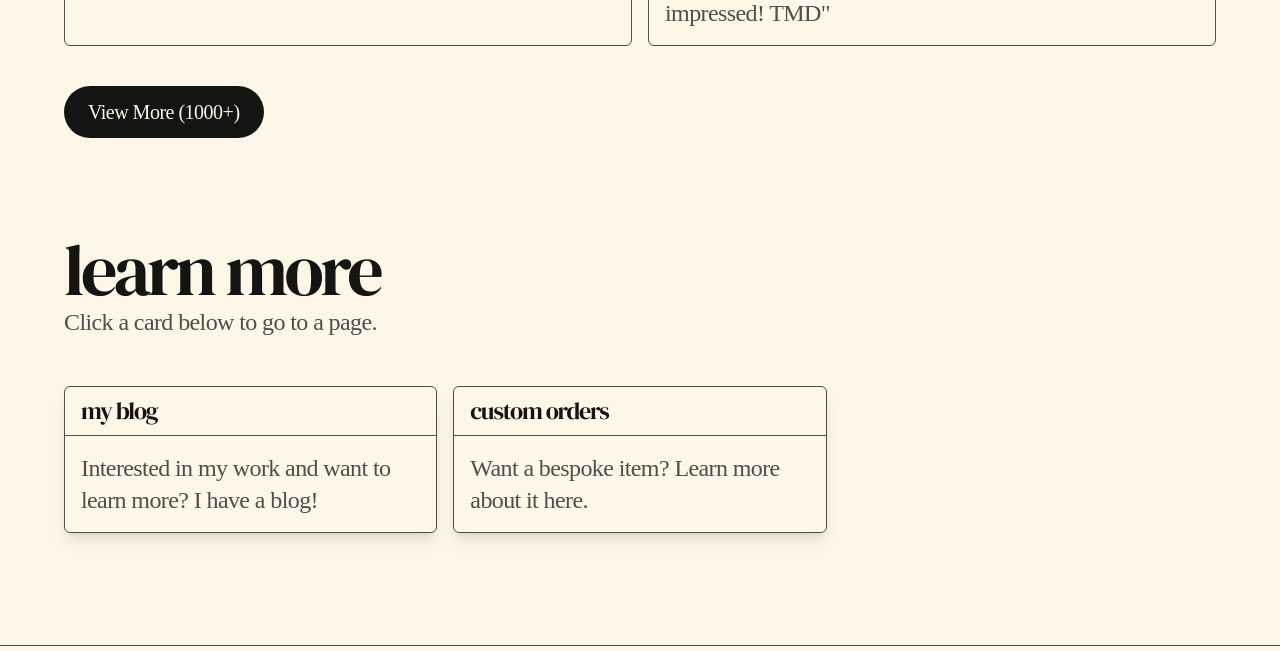
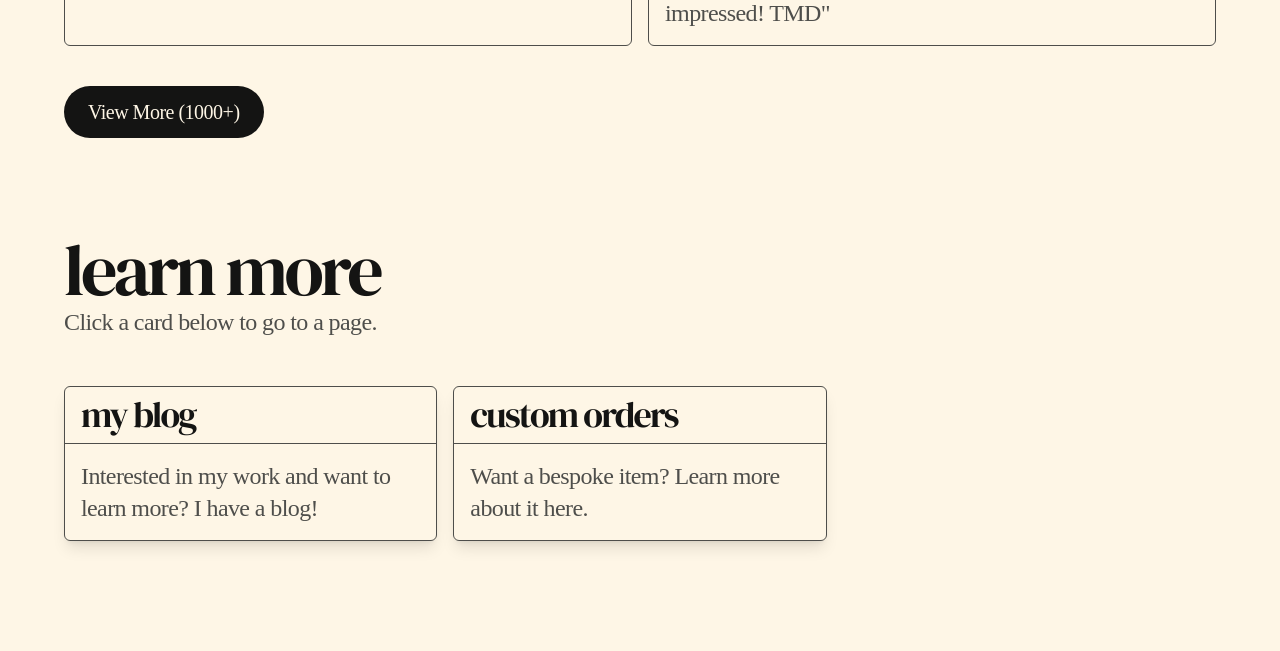
Before and after one commit to notcharliee/august-glass-designs, an Astro site: page / in a window 1280 px wide. Shown: the part 1572-2223 px from the top of the page. Built offline with nearby package versions, Linux system fonts and the light colour scheme; Astro itself is replaced by a stand-in of ours; a web font is replaced by a local one.

Commit message:
refactor: learn more cards

```diff
--- a/src/pages/index.astro
+++ b/src/pages/index.astro
@@ -97,21 +97,21 @@ import Carousel from "../components/Carousel.astro"
 			</div>
 			<div class="space-y-8 md:space-y-10">
 				<div class="grid md:grid-cols-2 lg:grid-cols-3 gap-4">
-					<a href="/blog" class="border border-secondary rounded-md shadow-lg" data-astro-prefetch>
-						<h4 class="text-primary text-xl lg:text-2xl p-4 py-2 border-b border-secondary">
-							my blog
-						</h4>
-						<div class="p-4 space-y-3">
-							<p class="text-xl lg:text-2xl">Interested in my work and want to learn more? I have a blog!</p>
-						</div>
+					<a
+						class="border border-secondary rounded-md shadow-lg"
+						href="/blog"
+						data-astro-prefetch
+					>
+						<h5 class="p-4 py-2 border-b border-secondary">my blog</h5>
+						<p class="p-4">Interested in my work and want to learn more? I have a blog!</p>
 					</a>
-					<a href="/info/custom-orders" class="border border-secondary rounded-md shadow-lg" data-astro-prefetch>
-						<h4 class="text-primary text-xl lg:text-2xl p-4 py-2 border-b border-secondary">
-							custom orders
-						</h4>
-						<div class="p-4 space-y-3">
-							<p class="text-xl lg:text-2xl">Want a bespoke item? Learn more about it here.</p>
-						</div>
+					<a
+						class="border border-secondary rounded-md shadow-lg"
+						href="/info/custom-orders"
+						data-astro-prefetch
+					>
+						<h5 class="p-4 py-2 border-b border-secondary">custom orders</h5>
+						<p class="p-4">Want a bespoke item? Learn more about it here.</p>
 					</a>
 				</div>
 			</div>
```
